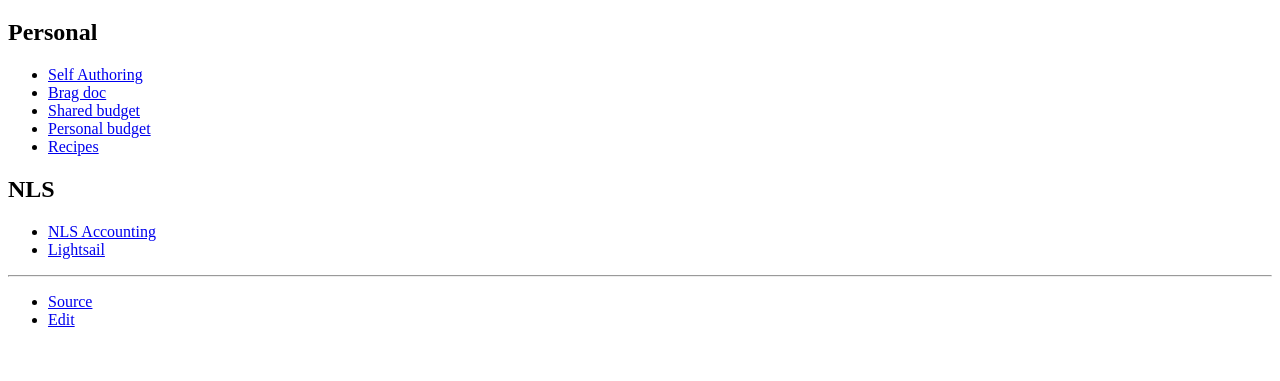
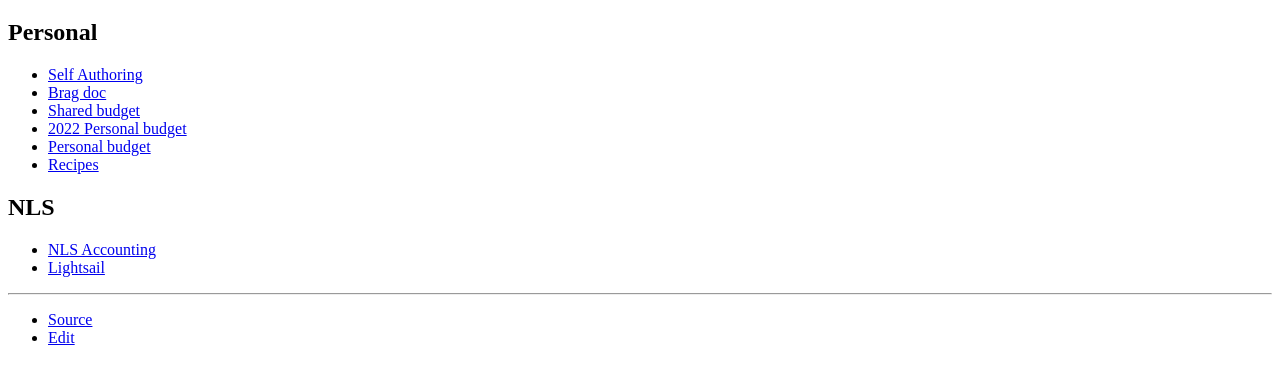
Before and after one commit to mboldt/mboldt.github.io, a plain HTML site: page index.html in a window 1280 px wide. Shown: the part 61-442 px from the top of the page. Drawn offline with Linux system fonts and the light colour scheme.

Commit message:
Add new year personal budget

```diff
--- a/index.html
+++ b/index.html
@@ -11,7 +11,8 @@
       <li><a href="https://www.selfauthoring.com/mywork">Self Authoring</a></li>
       <li><a href="https://docs.google.com/document/d/1p5jjx-r4Dk2iNHxNlgJWgif9y81X80hES_v-uqxympw/edit">Brag doc</a></li>
       <li><a href="https://docs.google.com/spreadsheets/d/1eKFKRiqzlJyODJmhi87-CRKdsMY1w2oDQi44ZHECbho/edit#gid=1609517257">Shared budget</a></li>
-      <li><a href="https://docs.google.com/spreadsheets/d/11aWT1YStKPEHGbRY307fzrjtkmQ2NeGvCPFalzuxWfs/edit">Personal budget</a></li>
+      <li><a href="https://docs.google.com/spreadsheets/d/11aWT1YStKPEHGbRY307fzrjtkmQ2NeGvCPFalzuxWfs/edit">2022 Personal budget</a></li>
+      <li><a href="https://docs.google.com/spreadsheets/d/1i8XOH6hUS8tO6H_ToiZKKn10vQhbJdRArNMdDWYBAx8/">Personal budget</a></li>
       <li><a href="https://drive.google.com/drive/folders/1UFZMUQF-syAW9_LP0zrycXDbz_CGGNM4">Recipes</a></li>
     </ul>
     <h2>NLS</h2>
```
